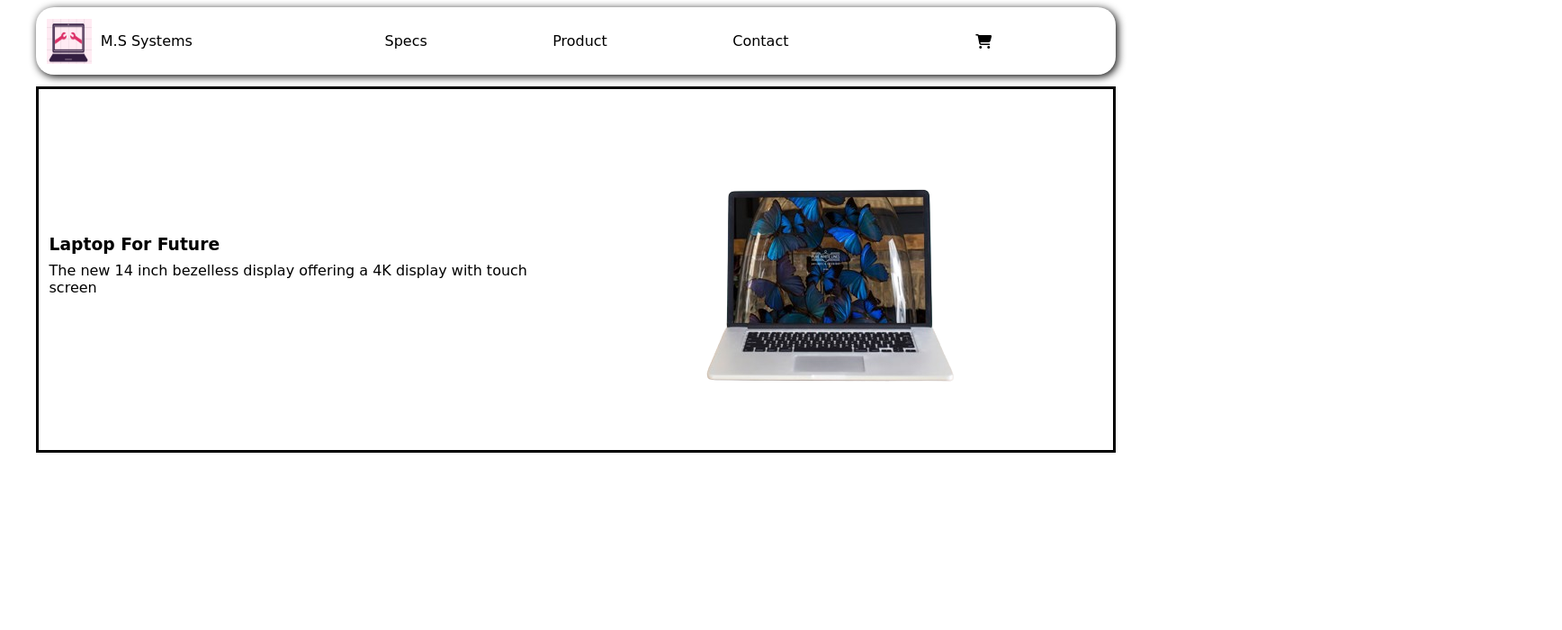
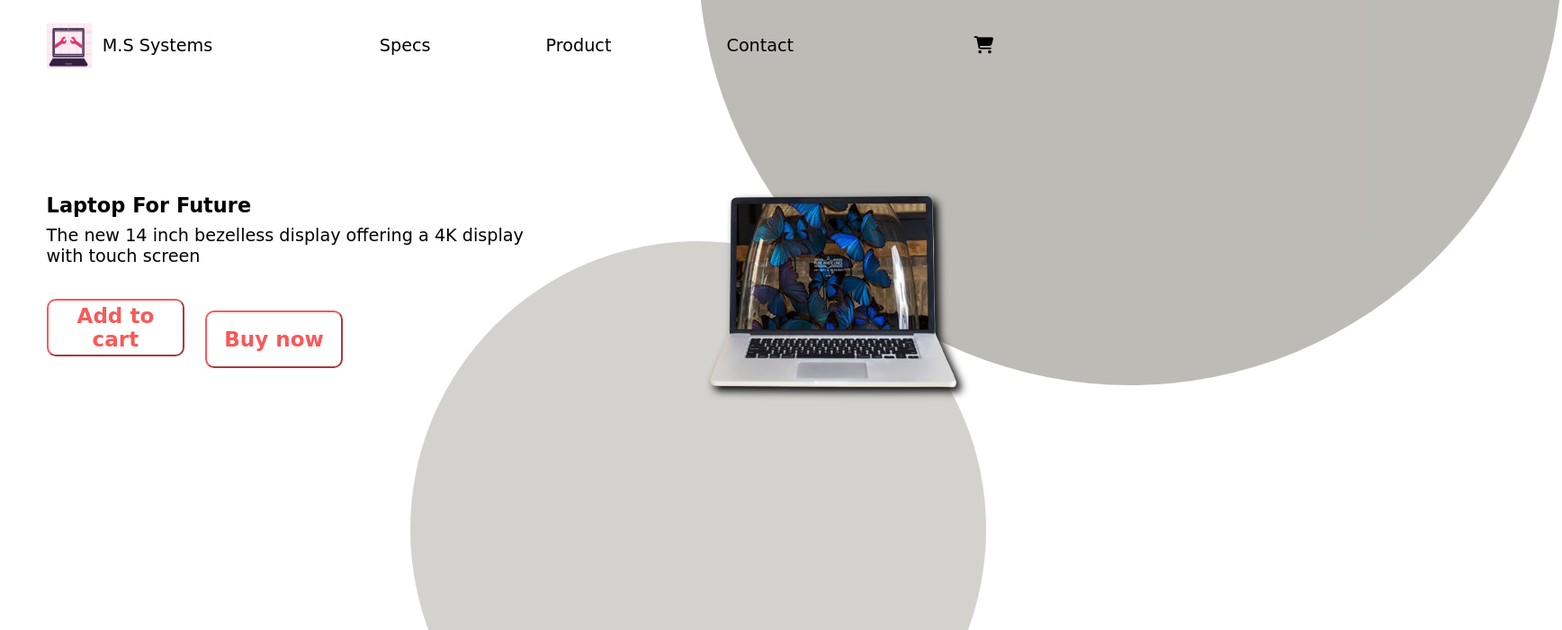
Before and after one commit to maazz-umar/PRODIGY_WD_01, a plain HTML site: page index.html in a window 1280 px wide. Shown: the top 700 px of the page at 90% size, 1736 px wide, since content can reach past the window. Drawn offline with Linux system fonts and the light colour scheme.

Commit message:
Almost done

```diff
--- a/index.html
+++ b/index.html
@@ -15,10 +15,10 @@
                 <div class="specs">
                     <p>Specs</p>
                 </div>
-                <div class="product">
+                <div id="product">
                     <p>Product</p>
                 </div>
-                <div class="contact">
+                <div id="contact">
                     <p>Contact</p>
                 </div>
             </div>
@@ -31,9 +31,14 @@
             <section class="des">
                 <h3>Laptop For Future</h3>
                 <p>The new 14 inch bezelless display offering a 4K display with touch screen</p>
+                <button class="add"><b>Add to cart</b></button>
+                <button class="buy"><b>Buy now</b></button>
             </section>
             <section class="pic">
-                <img src="content/Laptop.png" alt="laptop image">
+                <img src="content/Laptop.png" alt="laptop image" class="lapimg">
             </section>
         </main>
+        <div class="circle">
+        </div>
+        <div class="circle2"></div>
     </body>
--- a/style.css
+++ b/style.css
@@ -6,9 +6,9 @@ header{
     display: flex;
     width: 95%;
     margin: auto;
-    box-shadow: 2px 2px 10px black;
     border-radius: 20px;
     justify-content: space-between;
+    font-size: larger;
 }
 .logo-container, .links{
     display: flex;
@@ -36,9 +36,9 @@ header{
     width: 95%;
     margin: auto;
     margin-top: 1%;
-    border: 3px black solid;
     display: flex;
     align-items: center;
+    font-size: larger;
 }
 .des{
     flex: 2;
@@ -47,3 +47,61 @@ header{
 .des h3{
     line-height: 0%;
 }
+.buy, .add{
+    height: 8vh;
+    width: 12vw;
+    border-radius: 10px;
+    border-color: #f95959;
+    color: #f95959;
+    background-color: white;
+    font-size: 1.2em;
+    margin-top: 3%;
+}
+.buy{
+    position: relative;
+    left: 3%;
+}
+.buy:hover, .add:hover{
+    animation: hovering 100ms linear forwards;
+    cursor: pointer;
+}
+@keyframes hovering {
+    0%{
+        background-color: white;
+        color: #f95959;
+    }
+    100%{
+        background-color: #f95959;
+        color: white;
+        box-shadow: 3px 3px 8px black;
+    }
+}
+.buy:active, .add:active{
+    height: 8.1vh;
+    width: 12.1vw;
+    background-color: #f95959;
+    color: white;
+    box-shadow: 3px 3px 8px black;
+    cursor: pointer;
+}
+.lapimg{
+    filter: drop-shadow(5px 5px 5px black);
+}
+.circle{
+    height: 120vh;
+    width: 120vh;
+    border-radius: 50%;
+    background-color:rgba(146, 142, 133, 0.6);
+    position: relative;
+    transform: translate(60vw,-130vh);
+    z-index: -1;
+}
+.circle2{
+    height: 80vh;
+    width: 80vh;
+    border-radius: 50%;
+    background-color:rgba(146, 142, 133, 0.4);
+    position: relative;
+    transform: translate(35vw,-150vh);
+    z-index: -2;
+}
```
